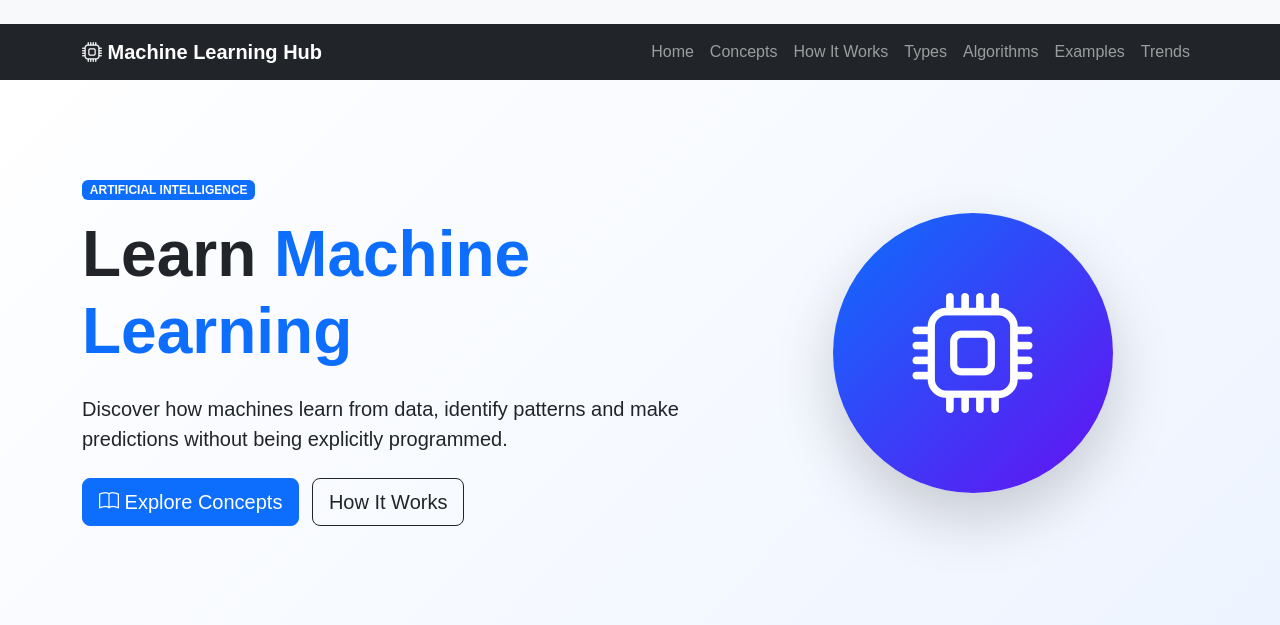
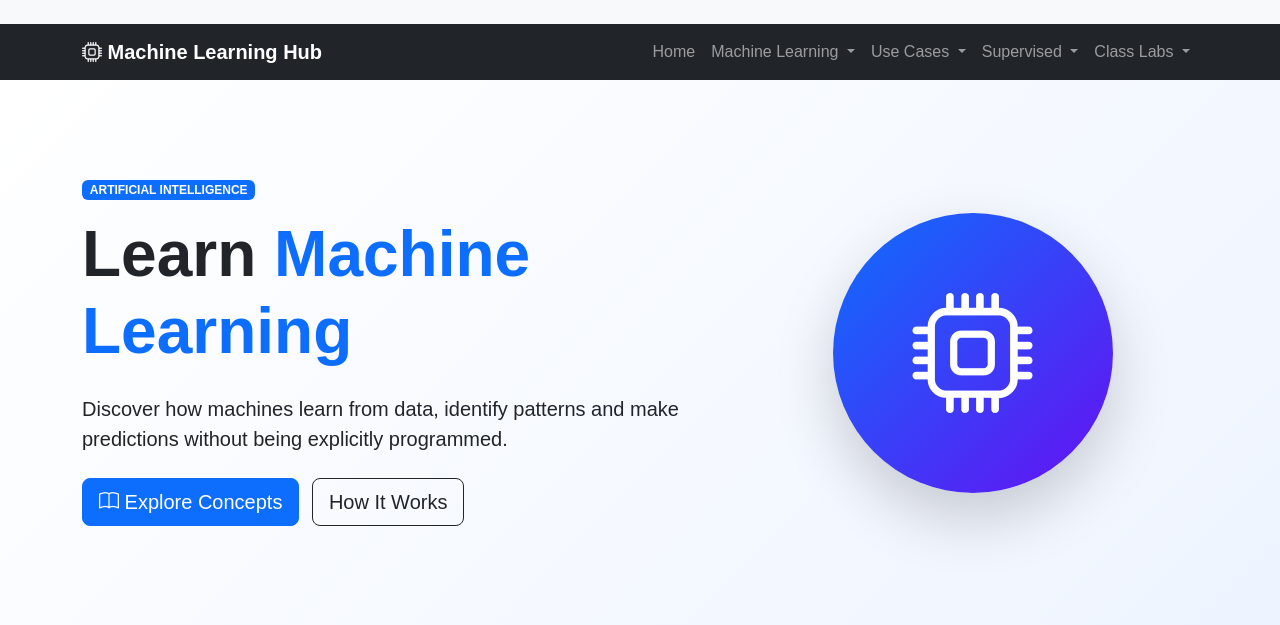
Before and after one commit to Flashtwiice/machine-learning-hub, a Python web app: template templates/index.html in a window 1280 px wide. Shown: the top 625 px of the page. Run offline with Jinja, Linux system fonts and the light colour scheme; the template is opened without the code that fills it, so the values that code supplies are empty.

Commit message:
Rebuild navbar with required menu structure
Reorganize navigation into Machine Learning, Use Cases and
Supervised > Linear Regression dropdowns per the assignment spec,
while keeping the existing class lab pages reachable from a
separate Class Labs dropdown.

```diff
--- a/templates/base.html
+++ b/templates/base.html
@@ -80,65 +80,57 @@
             <ul class="navbar-nav ms-auto">
 
                 <li class="nav-item">
-
                     <a class="nav-link" href="/">
                         Home
                     </a>
-
                 </li>
 
-
-                <li class="nav-item">
-
-                    <a class="nav-link" href="/concepts">
-                        Concepts
+                <li class="nav-item dropdown">
+                    <a class="nav-link dropdown-toggle" href="#" role="button" data-bs-toggle="dropdown" aria-expanded="false">
+                        Machine Learning
                     </a>
-
+                    <ul class="dropdown-menu">
+                        <li><a class="dropdown-item" href="/concepts">Concepts</a></li>
+                        <li><a class="dropdown-item" href="/types">Types of Machine Learning</a></li>
+                    </ul>
                 </li>
 
-
-                <li class="nav-item">
-
-                    <a class="nav-link" href="/how-it-works">
-                        How It Works
+                <li class="nav-item dropdown">
+                    <a class="nav-link dropdown-toggle" href="#" role="button" data-bs-toggle="dropdown" aria-expanded="false">
+                        Use Cases
                     </a>
-
+                    <ul class="dropdown-menu">
+                        <li><a class="dropdown-item" href="/use-cases/1">Use Case 1</a></li>
+                        <li><a class="dropdown-item" href="/use-cases/2">Use Case 2</a></li>
+                        <li><a class="dropdown-item" href="/use-cases/3">Use Case 3</a></li>
+                        <li><a class="dropdown-item" href="/use-cases/4">Use Case 4</a></li>
+                    </ul>
                 </li>
 
-
-                <li class="nav-item">
-
-                    <a class="nav-link" href="/types">
-                        Types
+                <li class="nav-item dropdown">
+                    <a class="nav-link dropdown-toggle" href="#" role="button" data-bs-toggle="dropdown" aria-expanded="false">
+                        Supervised
                     </a>
-
+                    <ul class="dropdown-menu">
+                        <li><h6 class="dropdown-header">Linear Regression</h6></li>
+                        <li><a class="dropdown-item" href="/linear-regression/concepts">Concepts</a></li>
+                        <li><a class="dropdown-item" href="/linear-regression/application">Application</a></li>
+                    </ul>
                 </li>
 
-
-                <li class="nav-item">
-
-                    <a class="nav-link" href="/algorithms">
-                        Algorithms
+                <li class="nav-item dropdown">
+                    <a class="nav-link dropdown-toggle" href="#" role="button" data-bs-toggle="dropdown" aria-expanded="false">
+                        Class Labs
                     </a>
-
-                </li>
-
-
-                <li class="nav-item">
-
-                    <a class="nav-link" href="/examples">
-                        Examples
-                    </a>
-
-                </li>
-
-
-                <li class="nav-item">
-
-                    <a class="nav-link" href="/trends">
-                        Trends
-                    </a>
-
+                    <ul class="dropdown-menu">
+                        <li><a class="dropdown-item" href="/how-it-works">How It Works</a></li>
+                        <li><a class="dropdown-item" href="/algorithms">Algorithms</a></li>
+                        <li><a class="dropdown-item" href="/examples">Examples</a></li>
+                        <li><a class="dropdown-item" href="/trends">Trends</a></li>
+                        <li><hr class="dropdown-divider"></li>
+                        <li><a class="dropdown-item" href="/LinearRegression/">Grades Regression Lab</a></li>
+                        <li><a class="dropdown-item" href="/LinearConsumo/">Consumption Regression Lab</a></li>
+                    </ul>
                 </li>
 
             </ul>
```
